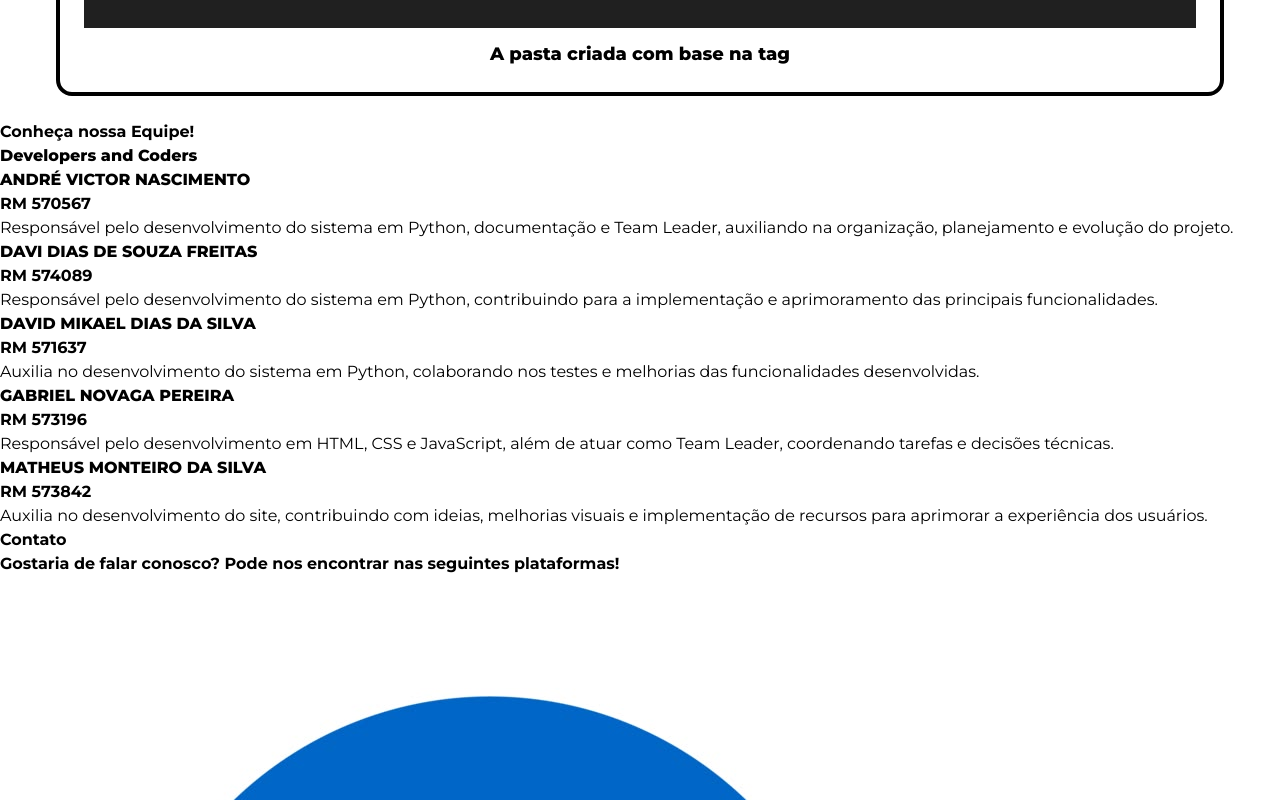
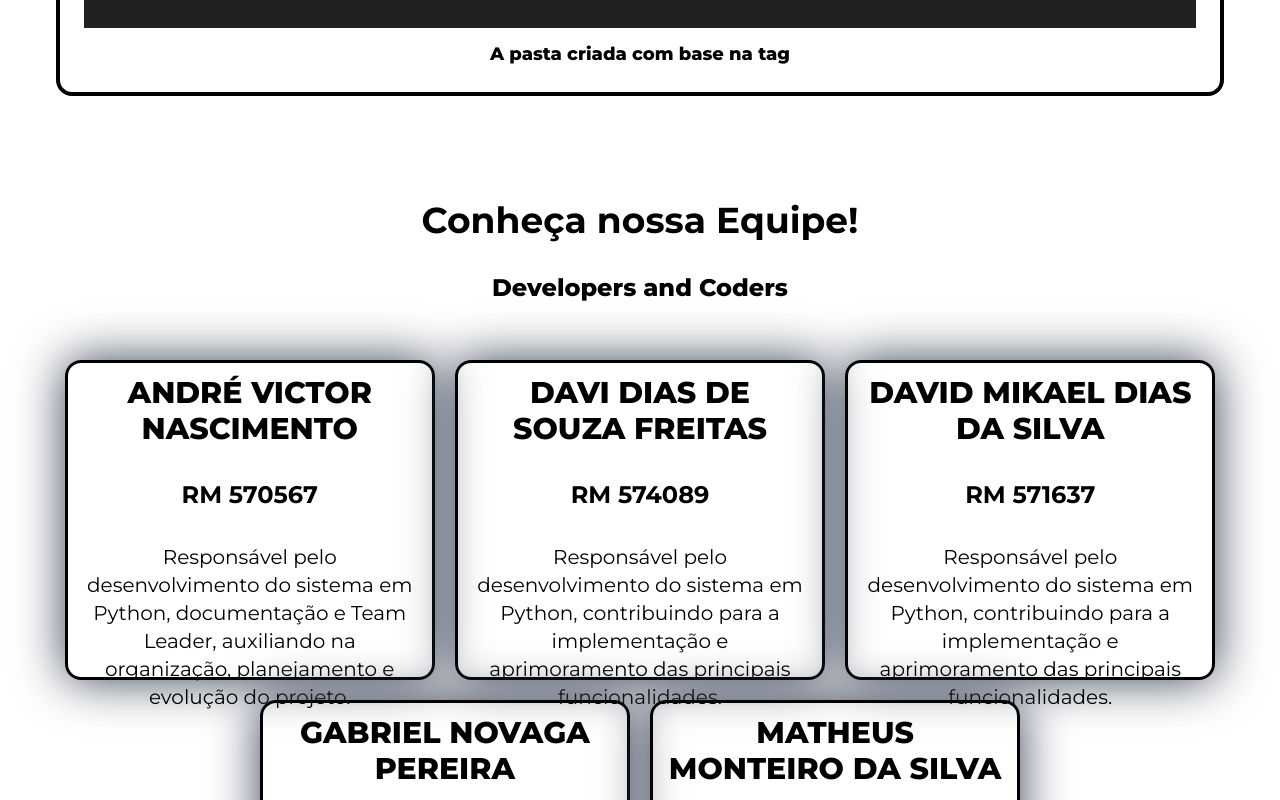
Before and after one commit to DAC-Developers-And-Coders/sprint-4-front-end-design-web-development, a Next.js app: page / in a window 1280 px wide. Shown: the part 6340-7140 px from the top of the page. Built offline with nearby package versions, Linux system fonts and the light colour scheme.

Commit message:
Team Tailwind

```diff
--- a/app/components/Team.js
+++ b/app/components/Team.js
@@ -1,37 +1,26 @@
 const Team = () =>
 {
+    const team = [
+        {id: 1, name:"ANDRÉ VICTOR NASCIMENTO", rm:"RM 570567", text:"Responsável pelo desenvolvimento do sistema em Python, documentação e Team Leader, auxiliando na organização, planejamento e evolução do projeto."},
+        {id: 2, name:"DAVI DIAS DE SOUZA FREITAS", rm:"RM 574089", text:"Responsável pelo desenvolvimento do sistema em Python, contribuindo para a implementação e aprimoramento das principais funcionalidades."},
+        {id: 3, name:"DAVID MIKAEL DIAS DA SILVA", rm:"RM 571637", text:"Responsável pelo desenvolvimento do sistema em Python, contribuindo para a implementação e aprimoramento das principais funcionalidades."},
+        {id: 4, name:"GABRIEL NOVAGA PEREIRA", rm:"RM 573196", text:"Responsável pelo desenvolvimento em HTML, CSS e JavaScript, além de atuar como Team Leader, coordenando tarefas e decisões técnicas."},
+        {id: 5, name:"MATHEUS MONTEIRO DA SILVA", rm:"RM 573842", text:"Auxilia no desenvolvimento do site, contribuindo com ideias, melhorias visuais e implementação de recursos para aprimorar a experiência dos usuários."}
+    ]
     return(
         <>
-            <section id="team">
-                <h1>Conheça nossa Equipe!</h1>
-                <h2>Developers and Coders</h2>
+            <section id="team" className="grid grid-cols-1 h-screen gap-8 mx-8 content-start">
+                <h1 className="text-4xl pt-20 text-center h-30">Conheça nossa Equipe!</h1>
+                <h2 className="text-2xl text-center h-10">Developers and Coders</h2>
 
-                <div>
-                    <div>
-                        <h2>ANDRÉ VICTOR NASCIMENTO</h2>
-                        <h3>RM 570567</h3>
-                        <p>Responsável pelo desenvolvimento do sistema em Python, documentação e Team Leader, auxiliando na organização, planejamento e evolução do projeto.</p>
-                    </div>
-                    <div>
-                        <h2>DAVI DIAS DE SOUZA FREITAS</h2>
-                        <h3>RM 574089</h3>
-                        <p>Responsável pelo desenvolvimento do sistema em Python, contribuindo para a implementação e aprimoramento das principais funcionalidades.</p>
-                    </div>
-                    <div>
-                        <h2>DAVID MIKAEL DIAS DA SILVA</h2>
-                        <h3>RM 571637</h3>
-                        <p>Auxilia no desenvolvimento do sistema em Python, colaborando nos testes e melhorias das funcionalidades desenvolvidas.</p>
-                    </div>
-                    <div>
-                        <h2>GABRIEL NOVAGA PEREIRA</h2>
-                        <h3>RM 573196</h3>
-                        <p>Responsável pelo desenvolvimento em HTML, CSS e JavaScript, além de atuar como Team Leader, coordenando tarefas e decisões técnicas.</p>
-                    </div>
-                    <div>
-                        <h2>MATHEUS MONTEIRO DA SILVA</h2>
-                        <h3>RM 573842</h3>
-                        <p>Auxilia no desenvolvimento do site, contribuindo com ideias, melhorias visuais e implementação de recursos para aprimorar a experiência dos usuários.</p>
-                    </div>
+                <div className="flex flex-wrap justify-center gap-5 p-4">
+                    {team.map((member) => (
+                        <div key={member.id} className="w-full h-80 md:w-[calc(33.3%-1.5rem)] border-3 rounded-2xl shadow-[0_0_50px] shadow-gray-700 transition-all duration-700 hover:scale-104 p-3 flex flex-col gap-8">
+                            <h2 className="text-3xl text-center">{member.name}</h2>
+                            <h3 className="text-2xl text-center">{member.rm}</h3>
+                            <p className="text-xl text-center">{member.text}</p>
+                        </div>
+                    ))}
                 </div>
             </section>
         </>
```
